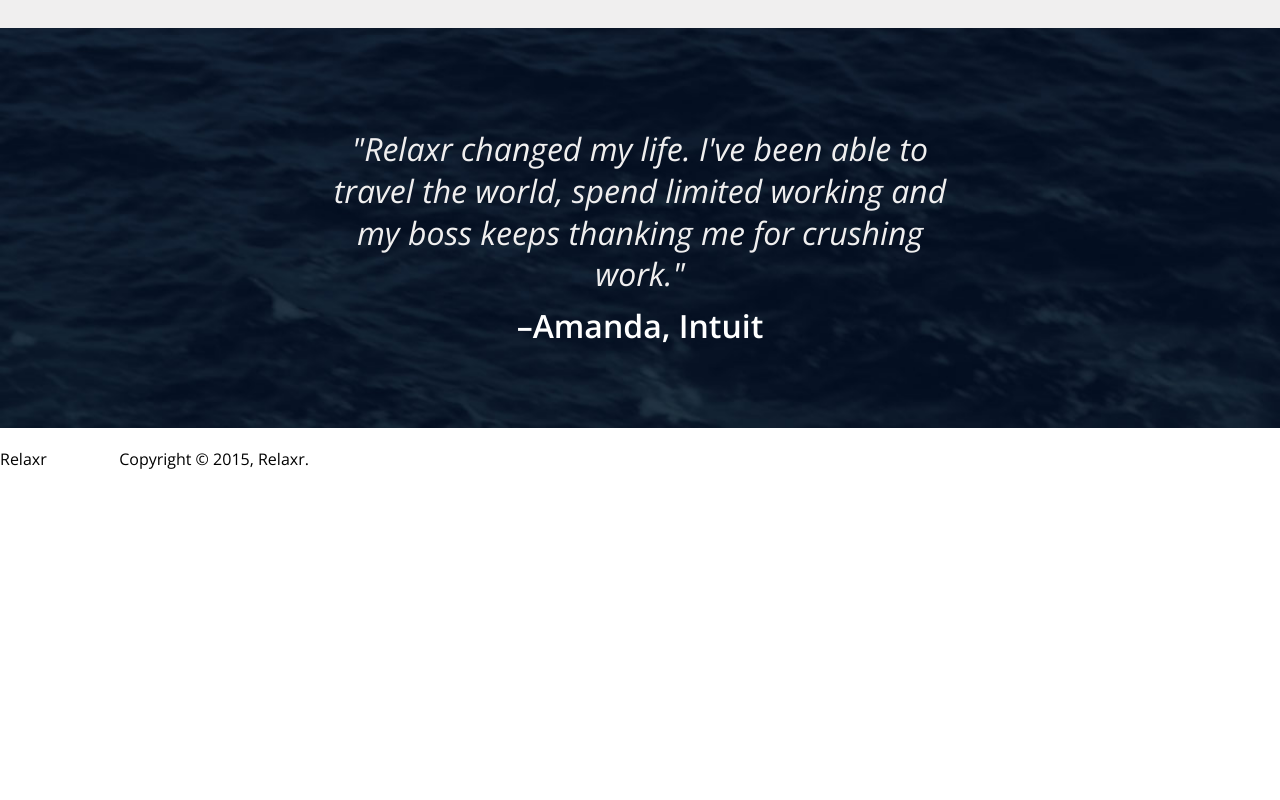
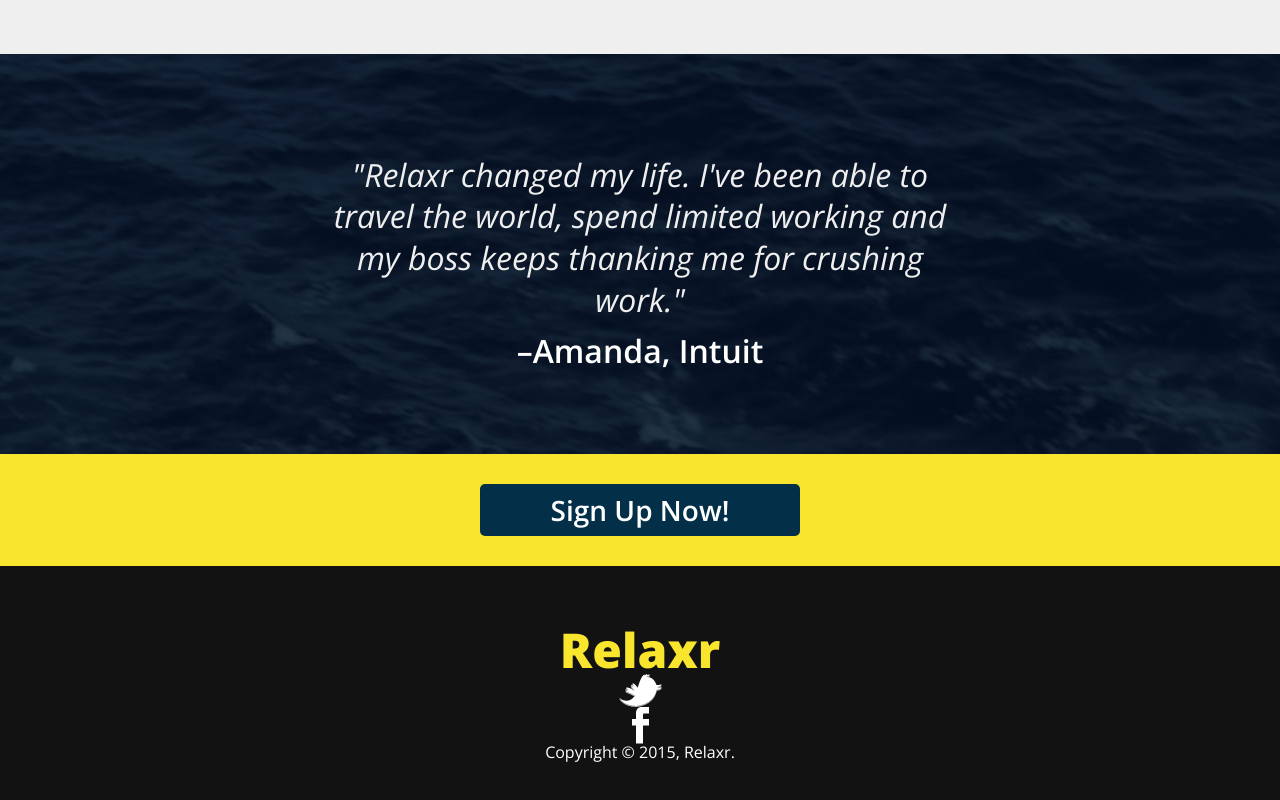
Before and after one commit to strideline/relaxr, a plain HTML site: page index.html in a window 1280 px wide. Shown: the part 1174-1974 px from the top of the page. Before the commit the page ends 1644 px from the top, so only its background shows below. Drawn offline with nearby package versions, Linux system fonts and the light colour scheme.

Commit message:
almoooost done

```diff
--- a/index.html
+++ b/index.html
@@ -54,14 +54,16 @@
         </div>
 
         <div class="sign-up">
-        <!-- Sign Up Now! (button)  -->
+
+          <a class="sign-up-btn" href="index.htlm">Sign Up Now!</a>
+
         </div>
 
       <footer>
-        Relaxr
-        <img src="twitter.png">
-        <img src="facebook.png">
-        Copyright &copy; 2015, Relaxr.
+        <h5>Relaxr</h5>
+        <img class="twit" src="twitter.png">
+        <img class="fb" src="facebook.png">
+        <p>Copyright &copy; 2015, Relaxr.</p>
       </footer>
 
   </body>
--- a/styles.css
+++ b/styles.css
@@ -52,9 +52,10 @@ a:visited {
 }
 
 .benefits {
-  height: 500px;
+  max-height: 500px;
   padding-left: 16%;
   padding-top: 8%;
+  padding-bottom: 8%;
   background-color: #f0efef;
 }
 
@@ -103,3 +104,52 @@ a:visited {
   font-weight: 600;
   font-size: 32px;
 }
+
+.sign-up {
+  padding: 30px;
+  background-color: #f9e42e;
+}
+
+.sign-up-btn {
+  text-align: center;
+  display: block;
+  margin: 0 auto;
+  width: 280px;
+  font-weight: 600;
+  font-size: 28px;
+  border-radius: 5px;
+  background-color: #033048;
+  text-decoration: none;
+  padding: 12px 20px 12px 20px;
+  color: white;
+}
+
+footer {
+  padding: 60px 0 40px;
+  background-color: #121212;
+
+}
+
+footer h5 {
+  text-align: center;
+  font-weight: 800;
+  font-size: 48px;
+  color: #f9e42e;
+}
+
+footer p {
+  color: white;
+  text-align: center;
+}
+
+.twit {
+  text-align: center;
+  display: block;
+  margin: 0 auto;
+}
+
+.fb {
+  text-align: center;
+  display: block;
+  margin: 0 auto;
+}
```
